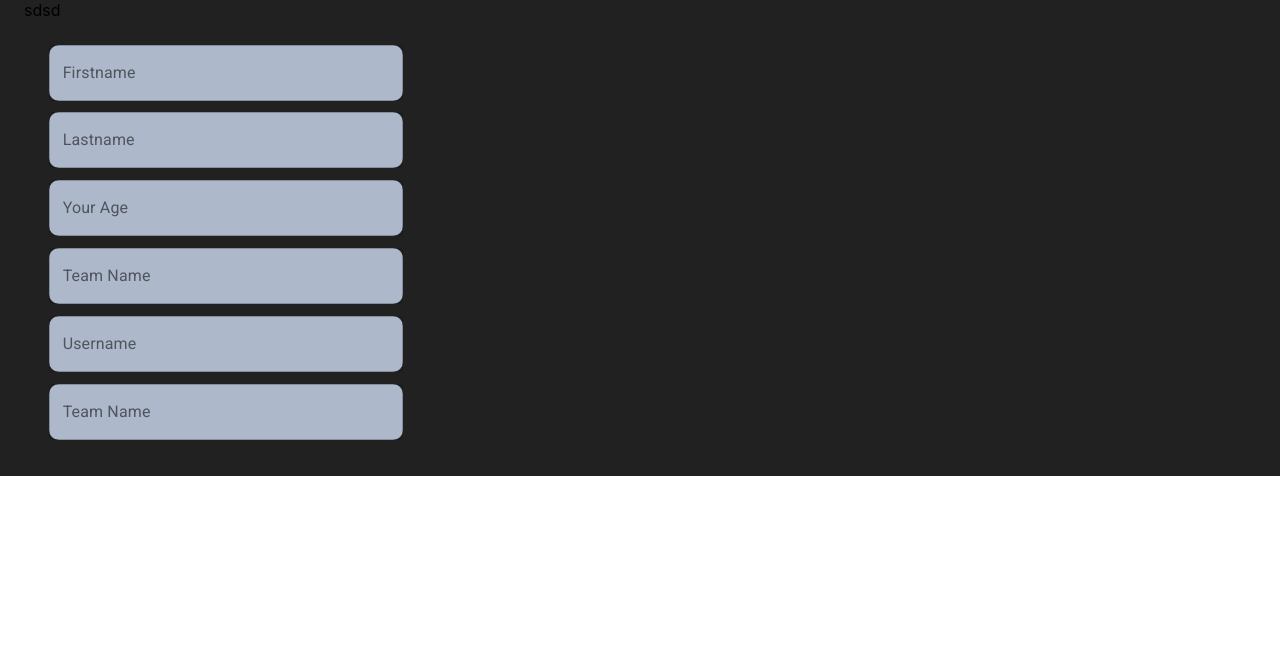
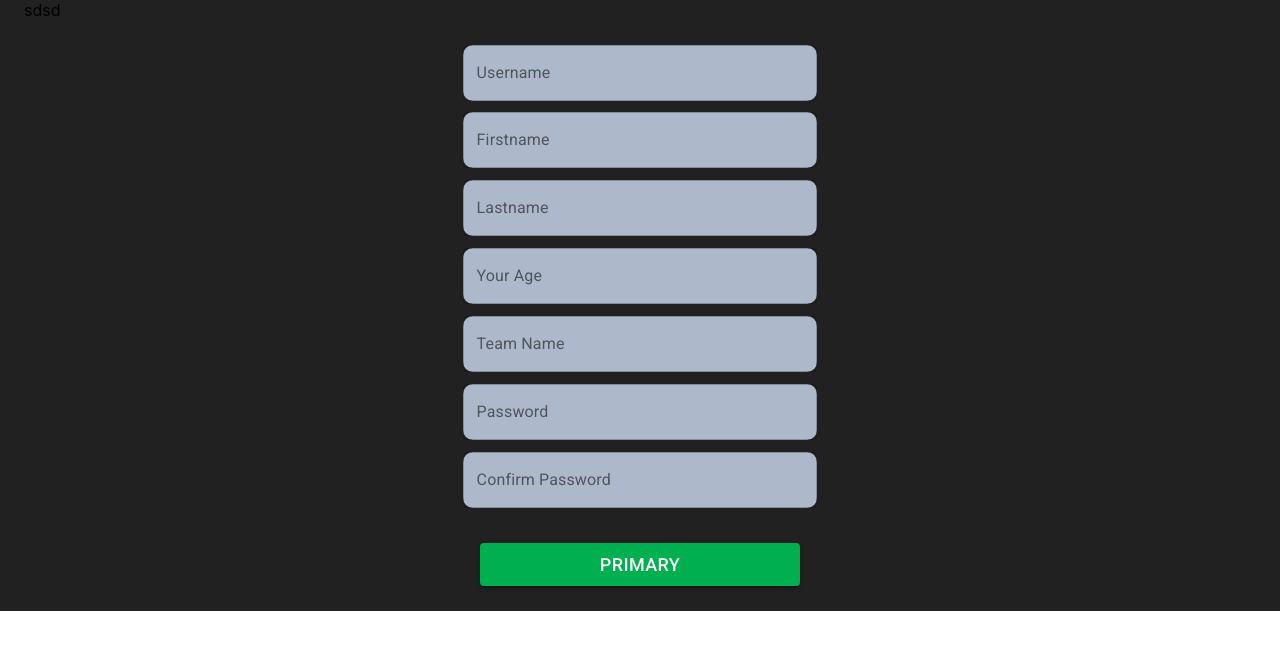
Before and after one commit to yocyo357/Enduro-Trail, a React (Create React App) app in the folder endurotrailweb/: page / in a window 1280 px wide. Shown: the top 650 px of the page. Built offline with nearby package versions, Linux system fonts and the light colour scheme.

Commit message:
second attempt: UI Dev (not final)
tried to copy specified theme by client

```diff
--- a/endurotrailweb/src/components/signup.js
+++ b/endurotrailweb/src/components/signup.js
@@ -1,7 +1,12 @@
 import React, { Component } from 'react';
 import Container from '@material-ui/core/Container';
 import TextField from '@material-ui/core/TextField';
+import { createMuiTheme, withStyles, makeStyles, ThemeProvider } from '@material-ui/core/styles';
+import Button from '@material-ui/core/Button';
+import { green, purple } from '@material-ui/core/colors';
 import '../styles/signup.css';
+
+
 
 class signup extends Component {
     render() {
@@ -13,6 +18,13 @@ class signup extends Component {
                     </section>
 
                     <section className="signup-inputs">
+                         <TextField
+                            id="outlined-name signup-txt_username"
+                            label="Username"
+                            variant="outlined"
+
+                        /><br />
+
                         <TextField
                             id="outlined-name signup-txt_Fname"
                             label="Firstname"
@@ -31,7 +43,6 @@ class signup extends Component {
                             variant="outlined"
                         /><br />
 
-
                         <TextField
                             id="outlined-name signup-txt_team"
                             label="Team Name"
@@ -39,18 +50,20 @@ class signup extends Component {
                         /><br />
 
                         <TextField
-                            id="outlined-name signup-txt_username"
-                            label="Username"
+                            id="outlined-name signup-txt_pass"
+                            label="Password"
                             variant="outlined"
-
                         /><br />
 
                         <TextField
-                            id="outlined-name signup-txt_team"
-                            label="Team Name"
+                            id="outlined-name signup-txt_confpass"
+                            label="Confirm Password"
                             variant="outlined"
+                        /><br />
 
-                        /><br />
+                        <Button variant="contained" className="signup_button">
+                            Primary
+                        </Button>
                     </section>
                 </Container>
             </div>
--- a/endurotrailweb/src/index.css
+++ b/endurotrailweb/src/index.css
@@ -5,6 +5,7 @@ body {
     sans-serif;
   -webkit-font-smoothing: antialiased;
   -moz-osx-font-smoothing: grayscale;
+  height: 100% !important;
 }
 
 code {
--- a/endurotrailweb/src/styles/signup.css
+++ b/endurotrailweb/src/styles/signup.css
@@ -8,6 +8,7 @@
 .signup-inputs {
     background-color: #212121;
     padding: 2% !important;
+    text-align: center;
 }
 
 .MuiFormControl-root, #signup-txt_username {
@@ -23,6 +24,13 @@
 
 }
 
-#signup-txt_username, .MuiInputBase-input{
-    /* color: red !; */
+.signup_button {
+    background-color: #00AF4F !important;
+    width: 27%;
+    margin-top: 2% !important;
 }
+
+.signup_button, .MuiButton-label {
+    font-size: 18px;
+    color: white;
+}
```
